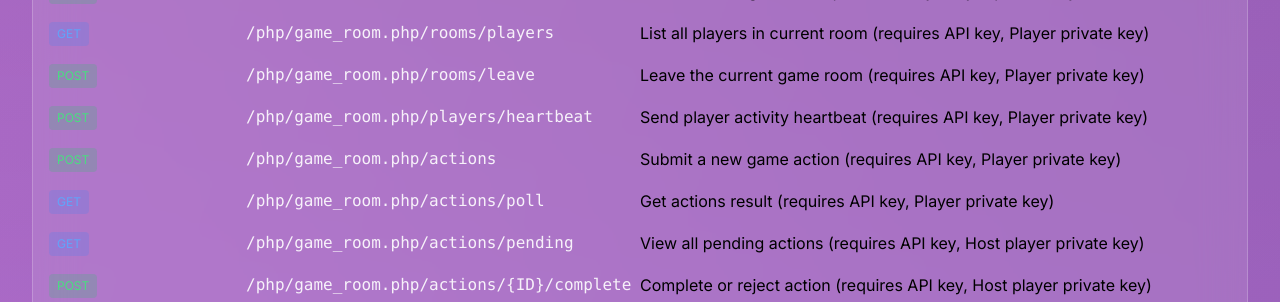
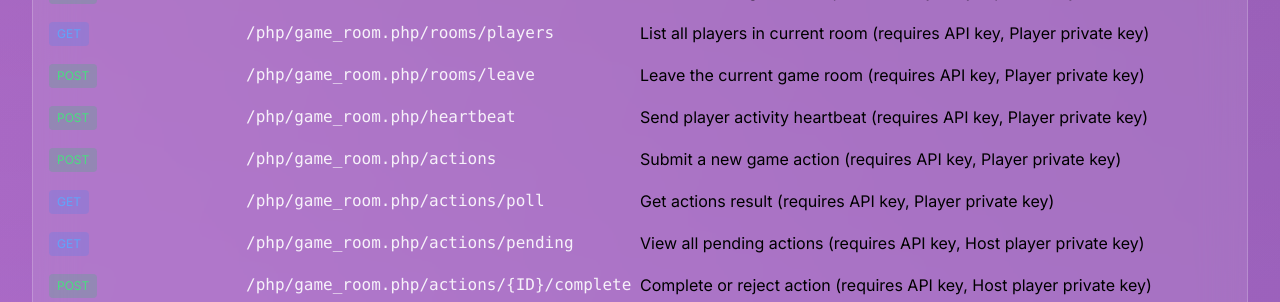
Before and after one commit to levandovici/multiplayer-api, a PHP site: page / in a window 1280 px wide. Shown: the part 2721-3023 px from the top of the page. Run offline with PHP 8.4, Linux system fonts and the light colour scheme; data that the repository does not hold is empty; some libraries are stand-ins or nearby versions.

Commit message:
update game room - heartbeat routing

```diff
--- a/index.php
+++ b/index.php
@@ -539,7 +539,7 @@ pre::-webkit-scrollbar-thumb:hover {
                             <div class="col-span-2">
                                 <span class="inline-block bg-green-500/20 text-green-400 text-xs px-2 py-1 rounded">POST</span>
                             </div>
-                            <div class="col-span-4 font-mono text-white/90">/php/game_room.php/players/heartbeat</div>
+                            <div class="col-span-4 font-mono text-white/90">/php/game_room.php/heartbeat</div>
                             <div class="col-span-6">Send player activity heartbeat (requires API key, Player private key)</div>
                         </div>
 
@@ -1412,7 +1412,7 @@ pre::-webkit-scrollbar-thumb:hover {
 <div class="bg-black/50 p-4 rounded-lg">
     <div class="flex items-center text-sm text-green-400 mb-2">
         <span class="font-mono bg-green-900/50 px-2 py-1 rounded mr-2">POST</span>
-        <span class="font-mono">/v1/php/game_room.php/players/heartbeat?api_token=YOUR_API_TOKEN&game_player_token=YOUR_PLAYER_TOKEN</span>
+        <span class="font-mono">/v1/php/game_room.php/heartbeat?api_token=YOUR_API_TOKEN&game_player_token=YOUR_PLAYER_TOKEN</span>
     </div>
     <p class="text-xs text-gray-400 mb-2">
         <strong>Description:</strong> Updates player's last activity timestamp (used to determine online status).
```
Also changed, not shown: 2 other files.
